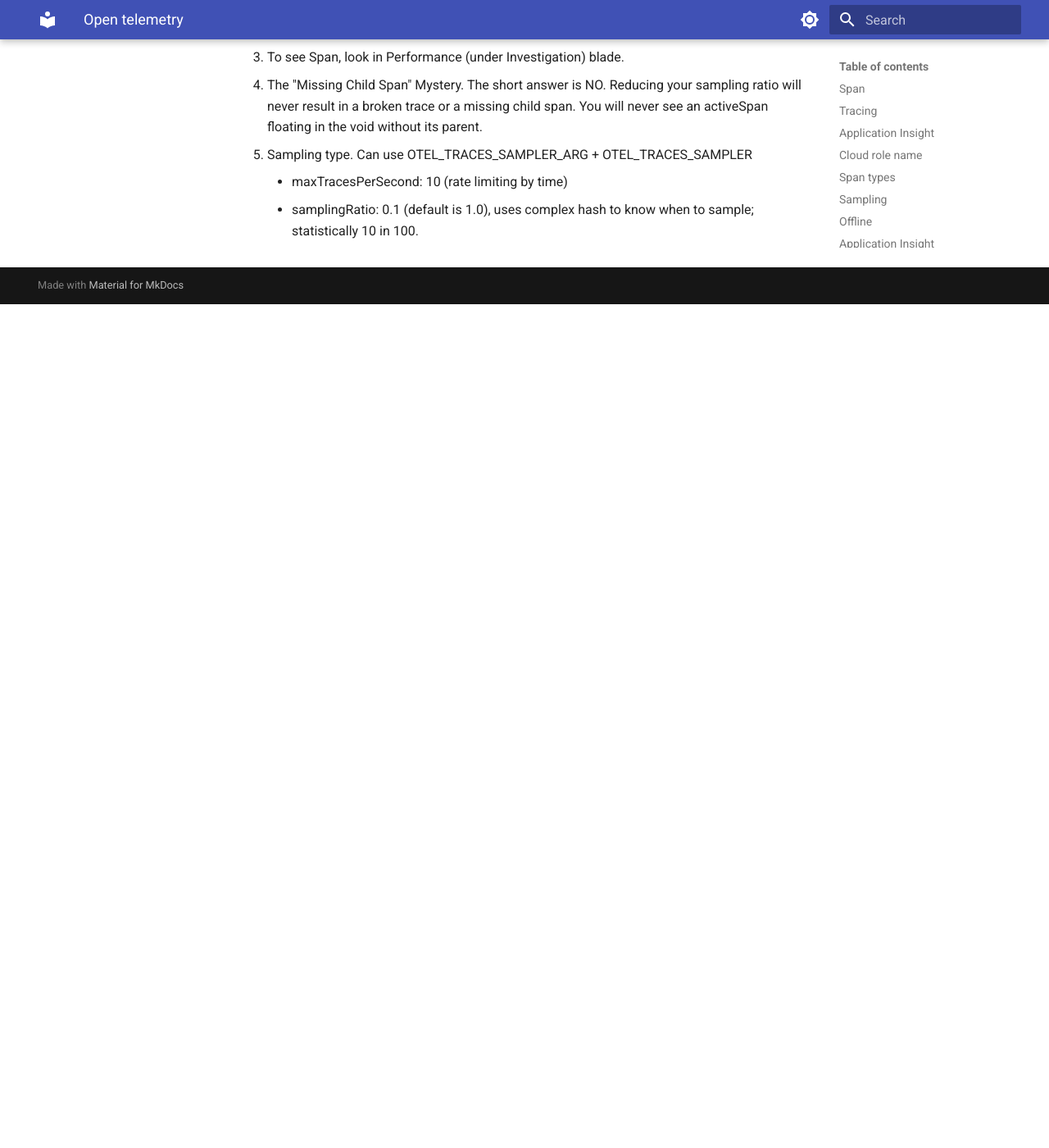
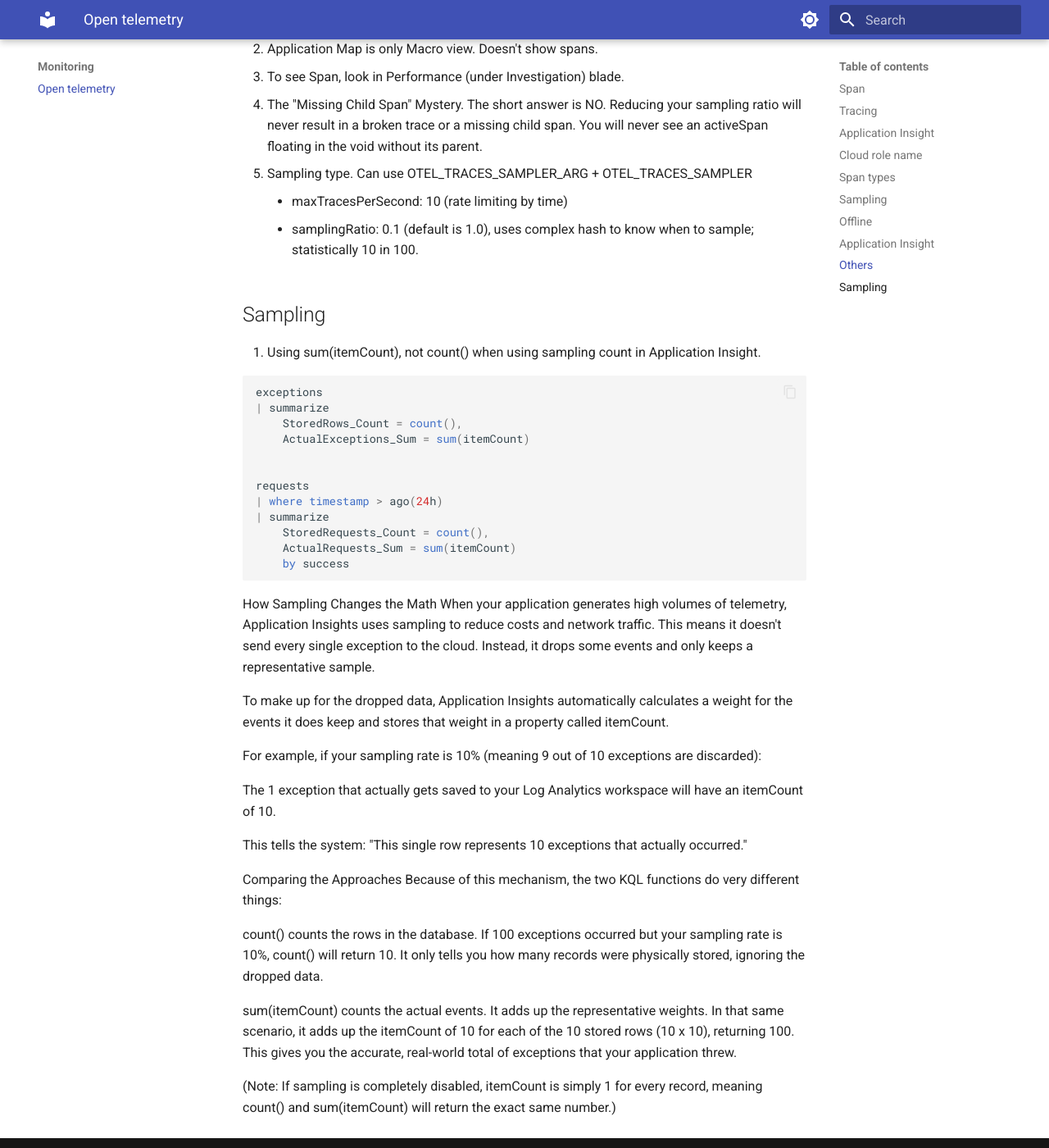
Before and after one commit to yoonghan/AI-Cloud-Developer, an MkDocs documentation site: the page built from docs/Monitoring/Telemetry.md, in a window 1280 px wide and 1400 px high, scrolled down 4388 px. Shown: the whole window at 82% size. Built offline with MkDocs 1.6.1 and Material for MkDocs 9.7.7, drawn with Linux system fonts in a browser that asks for light colours; before the commit the page ends 4759 px from its top, so only the background shows below that; some of the changed text lies outside the part shown.

Commit message:
Add monitoring

````diff
--- a/docs/General/Telemetry.md
+++ b/docs/Monitoring/Telemetry.md
@@ -17,7 +17,6 @@
     * Parent span ID: A 16-character hexadecimal string identifying the calling span.
     * Trace flags (01): Indicates the trace is sampled.
 3. _tracestate_ header contains additional tracing information that can be used by other tracing systems.
-
 
 ## Application Insight
 OpenTelemetry concept | Python equivalent | Application Insights term
@@ -114,11 +113,14 @@
   azuremonitor: # Why not applicationinsights?
     connection_string: "InstrumentationKey=12345..."
 ```
+5. Sampling, why item(count)
+```
+In the Azure Portal, go to your Container App -> Containers -> Edit and deploy -> Environment variables, and add:
 
+Name: APPLICATIONINSIGHTS_SAMPLING_PERCENTAGE
 
-## Shared AKS.
-1. The best way, unlike ACA or Function is to create an OTEL collector.
-2. Use OTEL Collector to authenticate(if required) and send to application insights.
+Value: 100 (to disable sampling and keep everything) or 50 (to keep 50% of traffic).
+```
 
 ## Others
 1. Monkey patching = auto instrumentation. E.g. import a otel http library and any http calls are logged automatically.
@@ -128,3 +130,41 @@
 5. Sampling type. Can use OTEL_TRACES_SAMPLER_ARG + OTEL_TRACES_SAMPLER
     - maxTracesPerSecond: 10 (rate limiting by time)
     - samplingRatio: 0.1 (default is 1.0), uses complex hash to know when to sample; statistically 10 in 100.
+
+## Sampling
+1. Using sum(itemCount), not count() when using sampling count in Application Insight.
+
+```sql
+exceptions
+| summarize
+    StoredRows_Count = count(),
+    ActualExceptions_Sum = sum(itemCount)
+
+
+requests
+| where timestamp > ago(24h)
+| summarize
+    StoredRequests_Count = count(),
+    ActualRequests_Sum = sum(itemCount)
+    by success
+```
+
+How Sampling Changes the Math
+When your application generates high volumes of telemetry, Application Insights uses sampling to reduce costs and network traffic. This means it doesn't send every single exception to the cloud. Instead, it drops some events and only keeps a representative sample.
+
+To make up for the dropped data, Application Insights automatically calculates a weight for the events it does keep and stores that weight in a property called itemCount.
+
+For example, if your sampling rate is 10% (meaning 9 out of 10 exceptions are discarded):
+
+The 1 exception that actually gets saved to your Log Analytics workspace will have an itemCount of 10.
+
+This tells the system: "This single row represents 10 exceptions that actually occurred."
+
+Comparing the Approaches
+Because of this mechanism, the two KQL functions do very different things:
+
+count() counts the rows in the database. If 100 exceptions occurred but your sampling rate is 10%, count() will return 10. It only tells you how many records were physically stored, ignoring the dropped data.
+
+sum(itemCount) counts the actual events. It adds up the representative weights. In that same scenario, it adds up the itemCount of 10 for each of the 10 stored rows (10 x 10), returning 100. This gives you the accurate, real-world total of exceptions that your application threw.
+
+(Note: If sampling is completely disabled, itemCount is simply 1 for every record, meaning count() and sum(itemCount) will return the exact same number.)
--- a/mkdocs.yml
+++ b/mkdocs.yml
@@ -40,6 +40,8 @@
   - Configuration:
     - Configuration/AppConfiguration.md
     - Configuration/KeyVault.md
+  - Monitoring:
+    - Monitoring/Telemetry.md
   - General:
     - General/ArtificialIntelligence.md
     - General/AzureConative.md
````
Also changed, not shown: docs/Monitoring/Monitor.md (added, +40 -0 lines).
